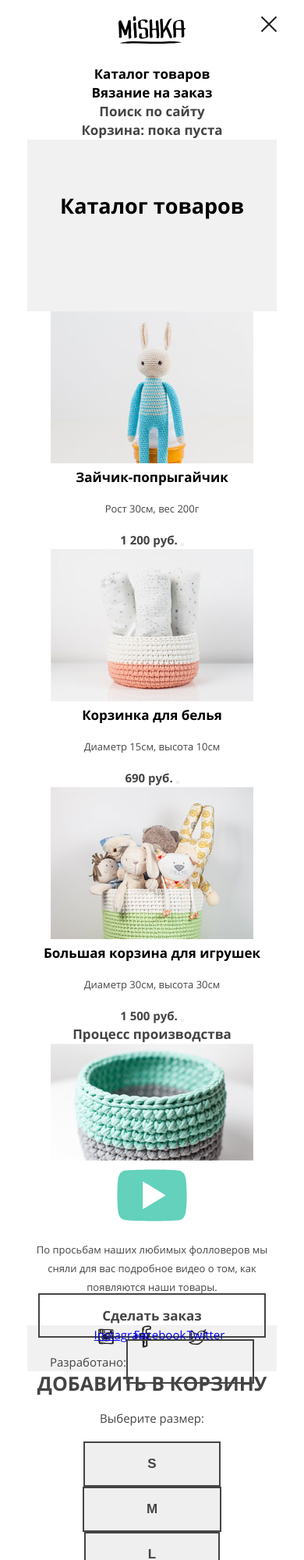
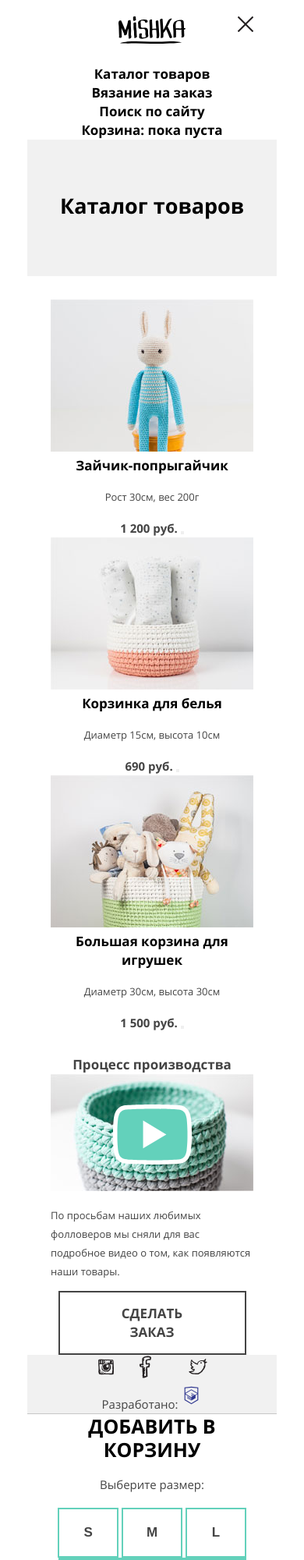
Before and after one commit to derherbst/63231-mishka, a website: page catalog.html in a window 390 px wide. Shown: the top 2000 px of the page at 78% size. Drawn offline with nearby package versions, Linux system fonts and the light colour scheme; files that its build step writes are made by us from their sources; files whose address does not match are found by name; a web font is replaced by a local one.

Commit message:
Завершил первый этап верстки с препроцессорами

```diff
--- a/catalog.html
+++ b/catalog.html
@@ -8,7 +8,7 @@
   <body>
     <div class="body-wrapper">
       <header class="page-header">
-        <a class="page-header__logo" href="#"><img src="img/logo-mobile.svg" alt="Логотип Мишка"></a>
+        <a class="page-header__logo" href="/index.html"><img src="img/logo-mobile.svg" alt="Логотип Мишка"></a>
         <div class="page-header__wrapper">
           <nav class="main-nav main-nav--closed">
             <ul class="main-nav__list">
@@ -73,8 +73,10 @@
         </section>
         <section class="video">
           <h2 class="video__title">Процесс производства</h2>
-          <img src="/img/video-mobile@1x.jpg" alt="Видео превью" width="260" height="150">
-          <img src="/img/icon-play.svg">
+          <div class="video__wrapper">
+            <img class="video__img" src="/img/video-mobile@1x.jpg" alt="Видео превью" width="260" height="150">
+            <img class="video__img video__img--play" src="/img/icon-play.svg">
+          </div>
           <p class="video__text">По просьбам наших любимых фолловеров мы сняли для вас подробное видео о том, как появляются наши товары.</p>
         </section>
         <a class="catalog__purchase btn" href="">Сделать заказ</a>
@@ -82,13 +84,15 @@
 
       <footer class="page-footer">
         <div class="page-footer__social-wrapper">
-          <a class="social-link social-link--insta" href="https://www.instagram.com/htmlacademy">Instagram</a>
-          <a class="social-link social-link--fb" href="https://www.facebook.com/htmlacademy">Facebook</a>
-          <a class="social-link social-link--twitter" href="https://www.twitter.com">Twitter</a>
+          <a class="social-link social-link--insta" href="https://www.instagram.com/htmlacademy"></a>
+          <a class="social-link social-link--fb" href="https://www.facebook.com/htmlacademy"></a>
+          <a class="social-link social-link--twitter" href="https://www.twitter.com"></a>
         </div>
         <div class="page-footer__copyright">
           Разработано:
-          <a class="btn page-footer__copyright-link" href="https://htmlacademy.ru/intensive/adaptive/11"></a>
+          <a class="page-footer__copyright-link" href="https://htmlacademy.ru/intensive/adaptive/11">
+            <img src="img/htmlacademy.svg" width="27" height="34px" alt="Логотип Академии">
+          </a>
         </div>
       </footer>
 
@@ -97,9 +101,9 @@
         <p class="pop-up-size__text">Выберите размер:</p>
         <div class="pop-up-size__wrapper">
           <ul class="sizes-list">
-            <li class="sizes-list__item"><button class="btn" type="button">S</button></li>
-            <li class="sizes-list__item"><button class="btn" type="button">M</button></li>
-            <li class="sizes-list__item"><button class="btn" type="button">L</button></li>
+            <li class="sizes-list__item"><button class="sizes-list__btn btn" type="button">S</button></li>
+            <li class="sizes-list__item"><button class="sizes-list__btn btn" type="button">M</button></li>
+            <li class="sizes-list__item"><button class="sizes-list__btn btn" type="button">L</button></li>
           </ul>
           <button class="pop-up-size__btn btn" type="button">Добавить</button>
         </div>
--- a/sass/blocks/btn.scss
+++ b/sass/blocks/btn.scss
@@ -1,7 +1,12 @@
 .btn {
-  @include font(17px, 24px, 700);
+  display: block;
+  width: 241px;
+  padding: 15px 80px;
+  margin: 0 auto;
+  box-sizing: border-box;
   text-decoration: none;
+  text-transform: uppercase;
   color: $font-color-grey;
   border: $grey-border;
-  padding: 15px 80px;
+  @include font(17px, 24px, 700);
 }
--- a/sass/blocks/catalog.scss
+++ b/sass/blocks/catalog.scss
@@ -0,0 +1,8 @@
+.catalog {
+  padding: 30px;
+}
+
+.catalog__purchase {
+  padding-left: 54px;
+  padding-right: 54px;
+}
--- a/sass/blocks/contacts.scss
+++ b/sass/blocks/contacts.scss
@@ -1,3 +1,7 @@
+.contacts {
+  padding-top: 50px;
+}
+
 .contacts__title {
   @include font(18px, 30px, 700);
 }
@@ -6,3 +10,8 @@
   @include font(15px, 30px, 400);
   color: $font-color-grey;
 }
+
+.contacts__write {
+  padding-left: 44px;
+  padding-right: 44px;
+}
--- a/sass/blocks/container-intro.scss
+++ b/sass/blocks/container-intro.scss
@@ -7,6 +7,8 @@
   background: url(../../img/hero-mobile@1x.jpg) 50% 0% no-repeat;
 
   &--no-img {
+    padding-top: 70px;
+    padding-bottom: 75px;
     background-image: none;
     background-color: $light-grey-bg;
   }
@@ -18,6 +20,9 @@
 }
 
 .container-intro__text {
+  padding: 27px 30px;
   @include font(13px, 24px, 400);
   color: $font-color-grey;
+  text-align: left;
+  margin: 0;
 }
--- a/sass/blocks/main-nav.scss
+++ b/sass/blocks/main-nav.scss
@@ -1,3 +1,7 @@
+.main-nav {
+  color: $font-color-black
+}
+
 .main-nav__toggle {
   display: block;
   width: 20px;
@@ -7,7 +11,7 @@
   border: none;
   position: absolute;
   top: 0;
-  right: 0;
+  right: 30px;
 
   &--closed {
     background: url(/img/icon-menu-close.svg) 50% 50% no-repeat;
--- a/sass/blocks/order-form.scss
+++ b/sass/blocks/order-form.scss
@@ -1,7 +1,25 @@
+.order-form {
+  padding-left: 30px;
+  padding-right: 30px;
+  padding-bottom: 55px;
+}
+
 .order-form__title {
   color: $font-color-aqua;
   @include font(17px, 16px, 700);
   text-transform: uppercase;
+  padding-right: 20px;
+}
+
+.order-form__group-fields {
+  padding-top: 25px;
+  padding-bottom: 30px;
+  border-top: $aqua-border-thin;
+  text-align: left;
+
+  &:nth-child(6) {
+    padding-bottom: 0;
+  }
 }
 
 .order-form__label {
@@ -23,6 +41,14 @@
   @include font(14px, 16px, 400);
 }
 
+.order-form__textarea {
+  color: #d2d2d2;
+}
+
 .order-form__send {
+  width: auto;
+  margin-top: 30px;
+  padding-left: 47px;
+  padding-right: 47px;
   background-color: $white-bg;
 }
--- a/sass/blocks/pop-up-size.scss
+++ b/sass/blocks/pop-up-size.scss
@@ -1,6 +1,14 @@
+.pop-up-size {
+  padding-left: 30px;
+  padding-right: 30px;
+  border-top: 1px solid #c7c7c7;
+}
+
 .pop-up-size__title {
+  color: $font-color-black;
   @include font(25px, 30px, 700);
   text-transform: uppercase;
+
 }
 
 .pop-up-size__text {
--- a/sass/blocks/product.scss
+++ b/sass/blocks/product.scss
@@ -1,8 +1,7 @@
 .product {
   color: $font-color-grey;
-  padding-bottom: 35px;
-  padding-left: 30px;
-  padding-right: 30px;
+  padding: 30px 30px 35px 30px;
+
 }
 
 .product__name {
--- a/sass/blocks/reviews.scss
+++ b/sass/blocks/reviews.scss
@@ -2,6 +2,7 @@
   padding-top: 20px;
   padding-left: 30px;
   padding-right: 30px;
+  padding-bottom: 35px;
 }
 
 .reviews__title {
@@ -11,7 +12,7 @@
 
 .reviews__text {
   color: $font-color-grey;
-  @include font(17px, 30px, 400);
+  @include font(15px, 30px, 400);
   text-align: left;
 }
 
--- a/sass/blocks/sizes-list.scss
+++ b/sass/blocks/sizes-list.scss
@@ -0,0 +1,10 @@
+.sizes-list__item {
+  display: inline-block;
+}
+
+.sizes-list__btn {
+  padding: 18px 0;
+  width: 78px;
+  background-color: $white-bg;
+  border: $aqua-border;
+}
--- a/sass/blocks/video.scss
+++ b/sass/blocks/video.scss
@@ -1,7 +1,26 @@
+.video {
+  padding-left: 30px;
+  padding-right: 30px;
+}
+
 .video__title {
   @include font(17px, 24px, 700);
 }
 
+.video__wrapper {
+  position: relative;
+}
+
+.video__img {
+
+  &--play {
+    position: absolute;
+    left: 80px;
+    top: 25%;
+  }
+}
+
 .video__text {
   @include font(13px, 24px, 400);
+  text-align: left;
 }
--- a/sass/style.scss
+++ b/sass/style.scss
@@ -6,6 +6,7 @@
 
 @import "blocks/body-wrapper.scss";
 @import "blocks/page-header.scss";
+@import "blocks/btn.scss";
 @import "blocks/main-nav.scss";
 @import "blocks/main-wrapper.scss";
 @import "blocks/container-intro.scss";
@@ -16,7 +17,6 @@
 @import "blocks/slider.scss";
 @import "blocks/contacts.scss";
 @import "blocks/page-footer.scss";
-@import "blocks/btn.scss";
 @import "blocks/pop-up-size.scss";
 @import "blocks/sizes-list.scss";
 @import "blocks/order-form.scss";
--- a/sass/variables.scss
+++ b/sass/variables.scss
@@ -5,6 +5,8 @@ $font-color-grey: #444444;
 $font-color-aqua: #63d1bb;
 
 $grey-border: 2px solid #444444;
+$aqua-border: 2px solid #63d1bb;
+$aqua-border-thin: 1px solid #63d1bb;
 
 $white-bg: #fff;
 $aqua-bg: #63d1bb;
```
Also changed, not shown: form.html (+3 -1 lines), index.html (+6 -4 lines).
